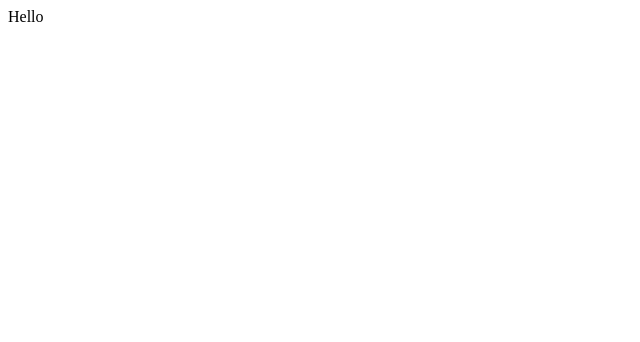
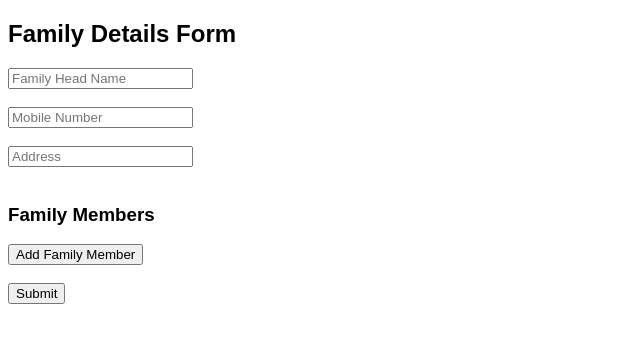
Before and after one commit to nareshvachhani/nareshvachhani.github.io, a plain HTML site: page index.html in a window 1280 px wide. Shown: the whole page, without its empty margins (0-640 px from the left). Drawn offline with Linux system fonts and the light colour scheme.

Commit message:
Update index.html

```diff
--- a/index.html
+++ b/index.html
@@ -1,5 +1,67 @@
+<!DOCTYPE html>
 <html>
-  <body>
-    Hello
-  </body>
+<head>
+  <title>Family Details Form</title>
+  <style>
+    body { font-family: Arial; }
+    .member { border:1px solid #ccc; padding:10px; margin:10px 0; }
+  </style>
+</head>
+<body>
+
+<h2>Family Details Form</h2>
+
+<input type="text" id="head_name" placeholder="Family Head Name"><br><br>
+<input type="text" id="mobile" placeholder="Mobile Number"><br><br>
+<input type="text" id="address" placeholder="Address"><br><br>
+
+<h3>Family Members</h3>
+<div id="members"></div>
+
+<button onclick="addMember()">Add Family Member</button>
+<br><br>
+<button onclick="submitForm()">Submit</button>
+
+<script>
+let membersDiv = document.getElementById("members");
+
+function addMember() {
+  let div = document.createElement("div");
+  div.className = "member";
+  div.innerHTML = `
+    <input placeholder="Name"><br>
+    <input placeholder="Age"><br>
+    <input placeholder="Relation"><br>
+    <input placeholder="Occupation"><br>
+  `;
+  membersDiv.appendChild(div);
+}
+
+function submitForm() {
+  let members = [];
+  document.querySelectorAll(".member").forEach(m => {
+    let inputs = m.querySelectorAll("input");
+    members.push({
+      name: inputs[0].value,
+      age: inputs[1].value,
+      relation: inputs[2].value,
+      occupation: inputs[3].value
+    });
+  });
+
+  fetch("PASTE_WEB_APP_URL_HERE", {
+    method: "POST",
+    body: JSON.stringify({
+      head_name: document.getElementById("head_name").value,
+      mobile: document.getElementById("mobile").value,
+      address: document.getElementById("address").value,
+      members: members
+    })
+  })
+  .then(r => r.json())
+  .then(() => alert("Data Saved Successfully"));
+}
+</script>
+
+</body>
 </html>
```
